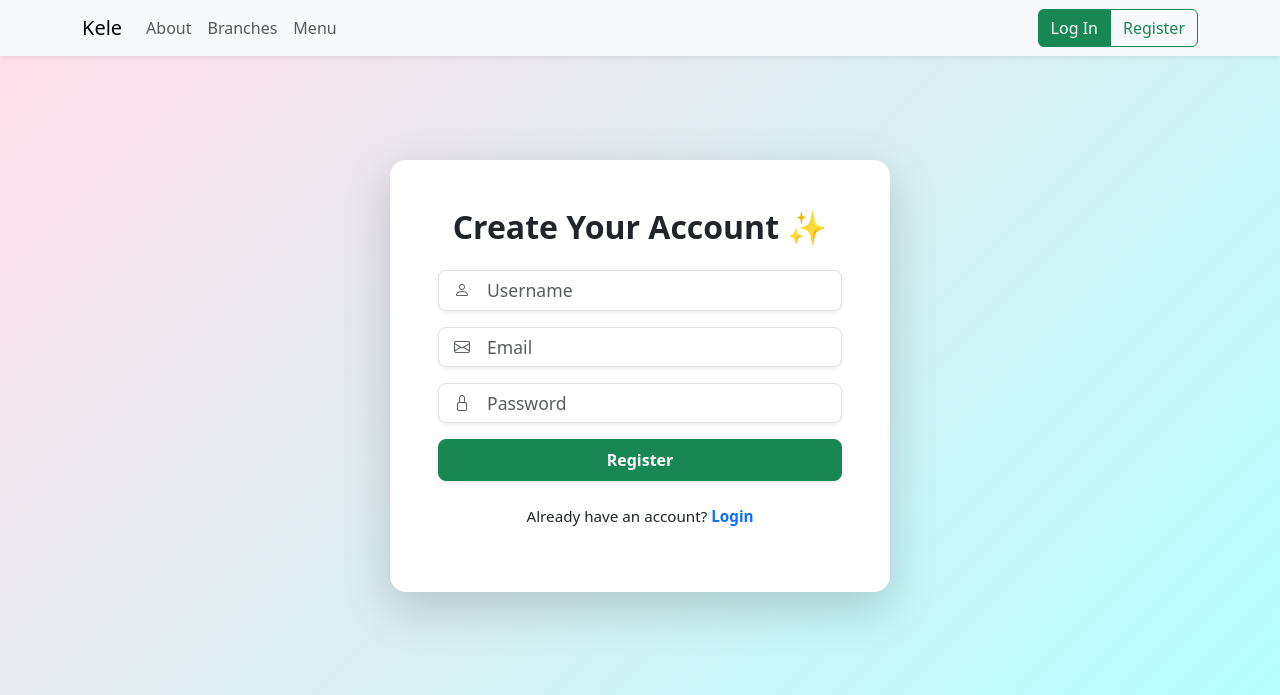
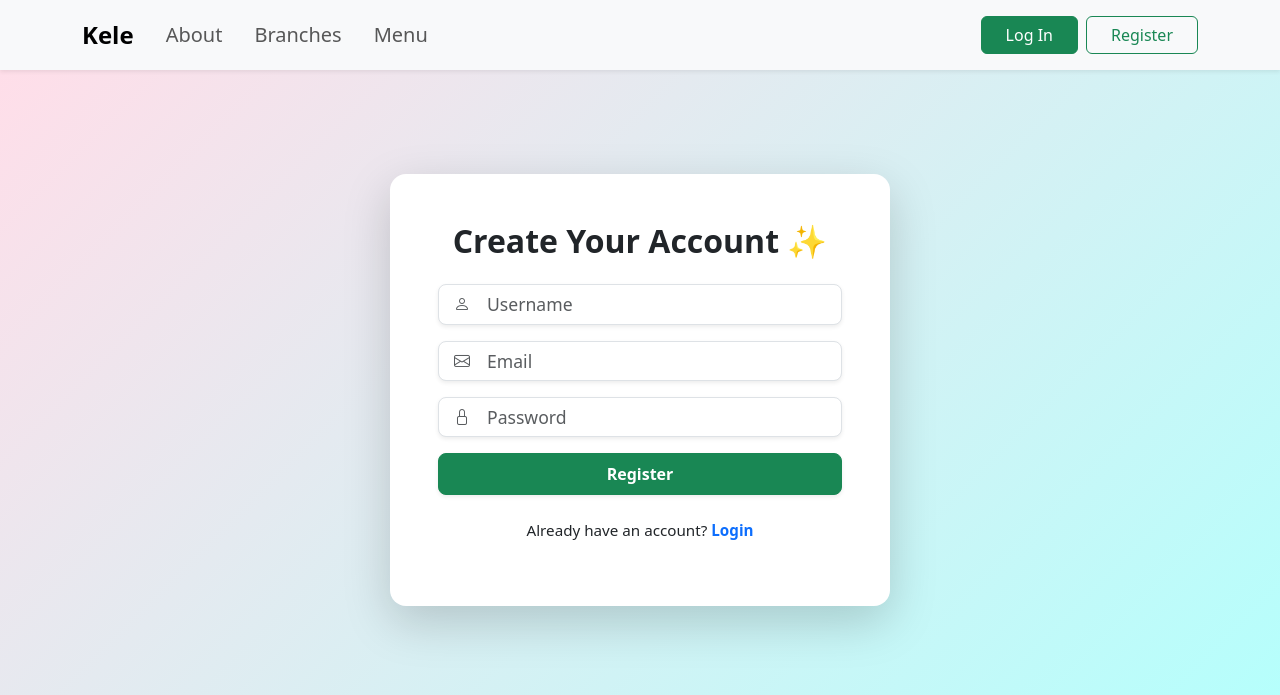
Before and after one commit to kelenjo/Food-Order-Platform, a Flask app: page /register in a window 1280 px wide. Shown: the top 695 px of the page. Run offline with Flask 3, Linux system fonts and the light colour scheme.

Commit message:
upgraded profile with roles

```diff
--- a/pythonFoodOrder/src/__init__.py
+++ b/pythonFoodOrder/src/__init__.py
@@ -7,12 +7,12 @@ from src.admin_views.base import SecureModelView
 from src.admin_views import UserView, ProductView
 from src.config import Config
 from src.ext import db, migrate, login_manager, admin
-from src.view import product_blueprint, auth_blueprint, main_blueprint
+from src.view import product_blueprint, auth_blueprint, main_blueprint, profile_blueprint
 from src.commands import init_db_command, populate_db_command
 from src.models import User, Product
 from flask_admin.menu import MenuLink
 
-Blueprints = [product_blueprint, auth_blueprint, main_blueprint]
+Blueprints = [product_blueprint, auth_blueprint, main_blueprint, profile_blueprint]
 Commands = [init_db_command, populate_db_command]
 
 
@@ -38,7 +38,7 @@ def register_extensions(app):
 
     # Flask-LoginManager
     login_manager.init_app(app)
-    login_manager.login_view = 'user.login'
+    login_manager.login_view = 'auth.login'
 
     @login_manager.user_loader
     def load_user(_id):
--- a/pythonFoodOrder/src/templates/partials/navbar.html
+++ b/pythonFoodOrder/src/templates/partials/navbar.html
@@ -1,22 +1,28 @@
 {% from "macros.html" import is_active %}
-<nav class="navbar navbar-expand-lg navbar-light bg-body-tertiary shadow-sm">
+<nav class="navbar navbar-expand-lg navbar-light bg-body-tertiary shadow-sm" style="min-height: 70px;">
     <div class="container">
-        <a class="navbar-brand" href="/">Kele</a>
+        <!-- Brand -->
+        <a class="navbar-brand fw-bold fs-4" href="/">Kele</a>
+
+        <!-- Navbar links -->
         <div class="collapse navbar-collapse">
-            <div class="navbar-nav">
-
-                <a class="nav-link {{ is_active('main.about') }}" href="/about">About</a>
-                <a class="nav-link {{ is_active('main.branches') }}" href="/branches">Branches</a>
-                <a class="nav-link {{ is_active('product.menu') }}" href="/menu">Menu</a>
-
+            <div class="navbar-nav me-auto">
+                <a class="nav-link {{ is_active('main.about') }} fs-5 px-3" href="/about">About</a>
+                <a class="nav-link {{ is_active('main.branches') }} fs-5 px-3" href="/branches">Branches</a>
+                <a class="nav-link {{ is_active('product.menu') }} fs-5 px-3" href="/menu">Menu</a>
             </div>
         </div>
-        <div class="d-flex btn-group">
+
+        <!-- Right side buttons -->
+        <div class="d-flex align-items-center">
             {% if current_user.is_authenticated %}
-            <a href="/logout" class="btn btn-success">Log Out</a>
+                <a href="{{ url_for('profile.profile') }}" class="btn btn-success d-flex align-items-center px-3">
+                    <i class="bi bi-person-circle me-2 fs-5"></i>
+                    {{ current_user.username }}
+                </a>
             {% else %}
-            <a href="/login" class="btn btn-success">Log In</a>
-            <a href="/register" class="btn btn-outline-success">Register</a>
+                <a href="{{ url_for('auth.login') }}" class="btn btn-success me-2 px-4">Log In</a>
+                <a href="{{ url_for('auth.register') }}" class="btn btn-outline-success px-4">Register</a>
             {% endif %}
         </div>
     </div>
--- a/pythonFoodOrder/src/view/__init__.py
+++ b/pythonFoodOrder/src/view/__init__.py
@@ -1,3 +1,4 @@
 from src.view.product.routes import product_blueprint
 from src.view.auth.routes import auth_blueprint
 from src.view.main.routes import main_blueprint
+from src.view.profile.routes import profile_blueprint
--- a/pythonFoodOrder/src/view/auth/routes.py
+++ b/pythonFoodOrder/src/view/auth/routes.py
@@ -1,7 +1,8 @@
-from flask import Blueprint, render_template, flash, redirect, url_for, request
+from flask import Blueprint, render_template, flash, redirect, url_for, request, abort
 from src.view.auth.forms import RegisterForm, LoginForm
 from src.models import User, UserRole, Role
-from flask_login import login_user, logout_user, login_required
+from flask_login import login_user, logout_user, login_required, current_user
+from src.utils import roles_required
 
 
 auth_blueprint = Blueprint("auth", __name__)
@@ -54,28 +55,3 @@ def login():
 def logout():
     logout_user()
     return redirect(url_for("main.index"))
-
-
-@auth_blueprint.route("/edit/<int:user_id>", methods=['GET', 'POST'])
-@login_required
-def edit(user_id):
-    user = User.query.get(user_id)
-    oldname = user.username
-    form = RegisterForm(username=user.username, email=user.email, password=user.password)
-    if form.validate_on_submit():
-        user.edit(form)
-        print(f"{oldname} has changed it own name to {user.username}")
-    else:
-        print(form.errors)
-    return render_template("auth/register.html", form=form)
-
-
-@auth_blueprint.route("/delete/<int:user_id>")
-@login_required
-def delete(user_id):
-    usertodel = User.query.get(user_id)
-    # User.query.filter_by()
-    print(usertodel)
-    usertodel.delete()
-    print(url_for("main.index"))
-    return redirect(url_for("main.index"))
```
Also changed, not shown: pythonFoodOrder/src/commands.py (+6 -2 lines), pythonFoodOrder/src/view/auth/forms.py (line endings or trailing spaces).
